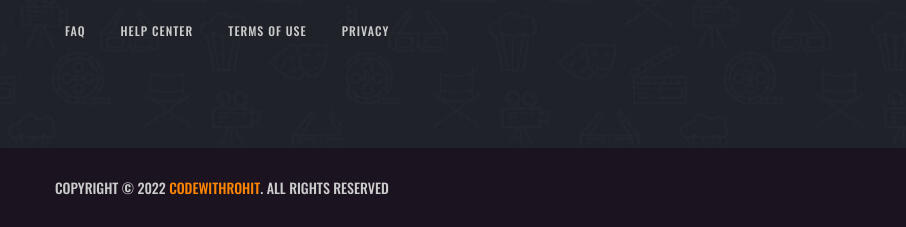
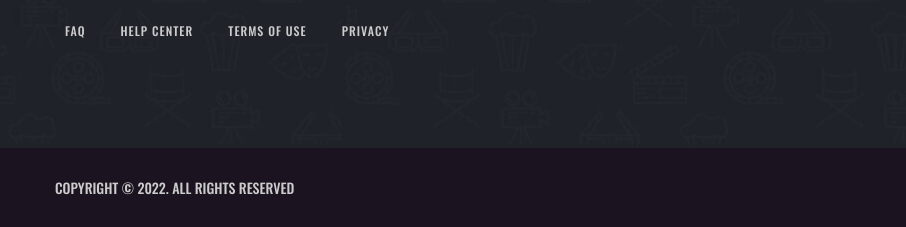
Before and after one commit to raorohit22/GameX-landing-page, a plain HTML site: page index.html in a window 1280 px wide. Shown: the part 5057-5284 px from the top of the page, 0-906 px from the left. Drawn offline with nearby package versions, Linux system fonts and the light colour scheme; a web font is replaced by a local one.

Commit message:
repo updated

```diff
--- a/assets/css/style.css
+++ b/assets/css/style.css
@@ -1,10 +1,6 @@
 /*-----------------------------------*\
   #style.css
 \*-----------------------------------*/
-
-/**
- * copyright 2022 @codewithsadee
- */
 
 /*-----------------------------------*\
   #CUSTOM PROPERTY
--- a/index.html
+++ b/index.html
@@ -769,10 +769,7 @@
 
 			<div class="footer-bottom">
 				<div class="container">
-					<p class="copyright">
-						Copyright &copy; 2022 <a href="#">codewithrohit</a>. all rights
-						reserved
-					</p>
+					<p class="copyright">Copyright &copy; 2022. all rights reserved</p>
 
 					<figure class="footer-bottom-img">
 						<img
```
Also changed, not shown: 2 other files.
